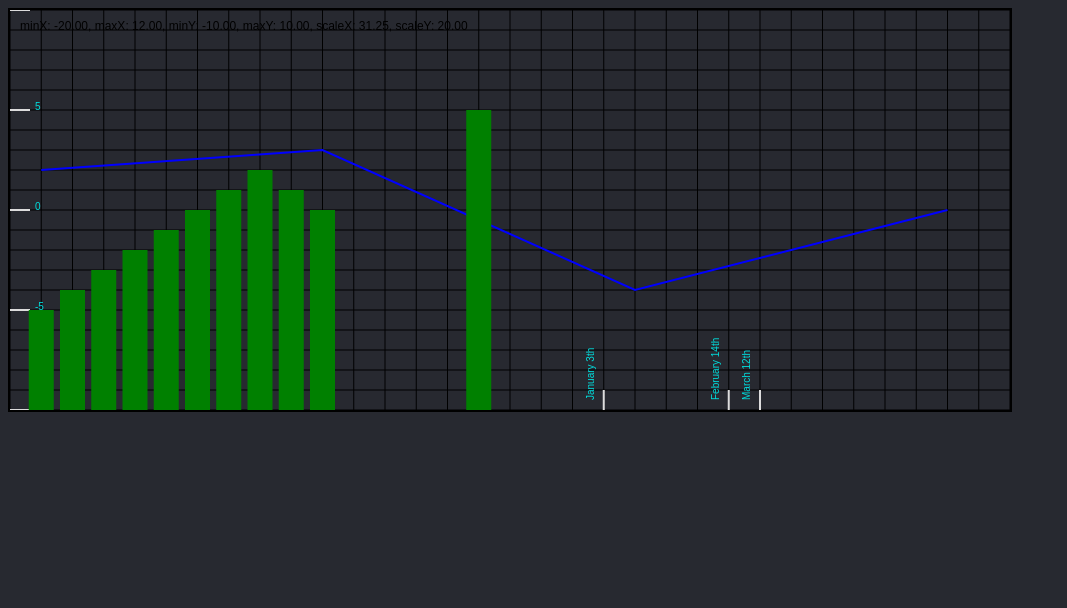
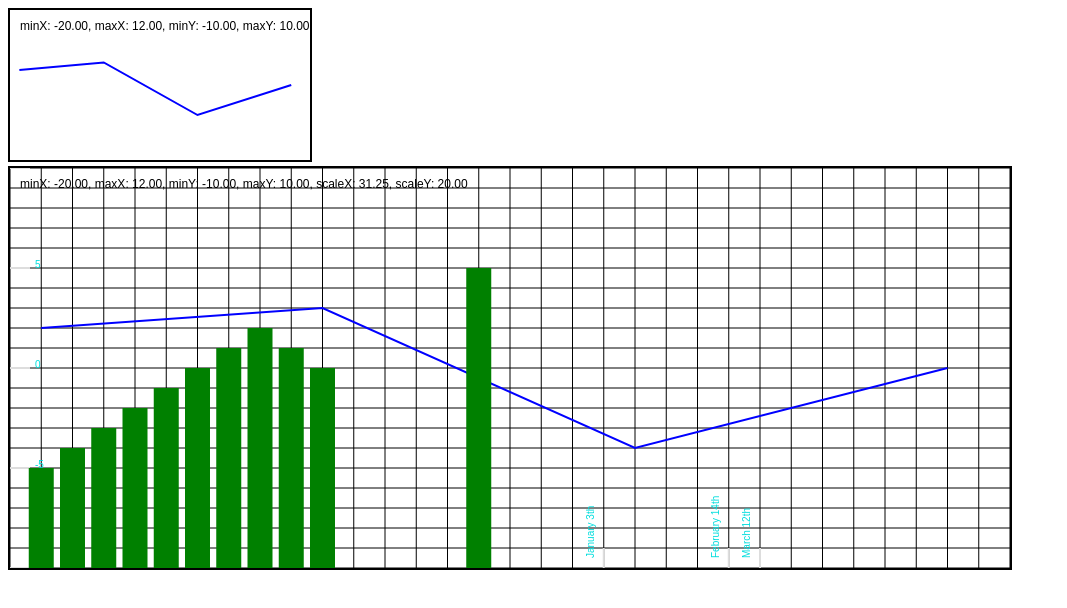
Before and after one commit to stuberlo/graphs, a plain HTML site: page index.html in a window 1280 px wide. Shown: the whole page, without its empty margins (0-1067 px from the left). Drawn offline with Linux system fonts and the light colour scheme.

Commit message:
added simple example

```diff
--- /dev/null
+++ b/draw_simple_graph.js
@@ -0,0 +1,10 @@
+import { Graph } from './graph.js';
+
+const graph = new Graph("simpleGraph");
+
+graph.datasets.push({
+    'data': [[-19, 2], [-10, 3], [0, -4], [10, 0]],
+    'color': 'blue',
+    'chartType': 'line'
+})
+graph.updateGraph(-20, 12, -10, 10);
--- a/index.html
+++ b/index.html
@@ -4,11 +4,14 @@
     <title>Graphs</title>
 </head>
 
-<body style="background-color:#272930">
+<body>
+    <canvas id="simpleGraph"></canvas>
+    <br>
     <canvas id="graphCanvas"></canvas>
 </body>
 
 <script src="data.js"></script>
-<script src="draw_graph.js" type="module"></script>
+<script src="draw_simple_graph.js" type="module"></script>
+<script src="draw_some_more_graphs.js" type="module"></script>
 
 </html>
```
Also changed, not shown: draw_some_more_graphs.js (renamed from draw_graph.js).
